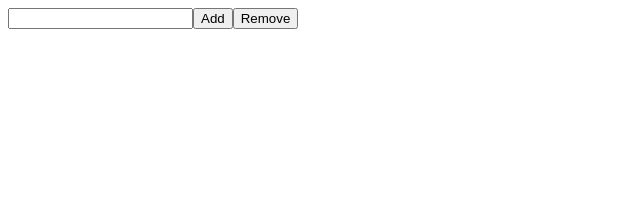
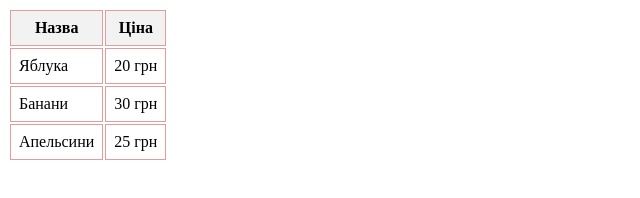
Before and after one commit to Bilychuk/lesson-js, a plain HTML site: page index.html in a window 1280 px wide. Shown: the whole page, without its empty margins (0-640 px from the left). Drawn offline with Linux system fonts and the light colour scheme.

Commit message:
add solution

```diff
--- /dev/null
+++ b/css/index.css
@@ -0,0 +1,16 @@
+#productTable th,
+#productTable td {
+  border: 1px solid rgb(231, 156, 156);
+  padding: 8px;
+}
+
+#productTable th {
+  background-color: #f2f2f2;
+  font-weight: bold;
+}
+
+#productDetails {
+  font-weight: 700;
+  font-style: italic;
+  font-size: 24px;
+}
--- a/index.html
+++ b/index.html
@@ -4,9 +4,35 @@
     <meta charset="UTF-8" />
     <meta name="viewport" content="width=device-width, initial-scale=1.0" />
     <title>Document</title>
+    <link rel="stylesheet" href="./css/index.css">
     <!-- <script src="./js/lesson1.js" defer></script> -->
     <!-- <script src="./js/lesson2.js" defer></script> -->
-    <script src="./js/lesson3.js" defer></script>
+    <!-- <script src="./js/lesson3.js" defer></script> -->
+    <script src="./js/lesson4.js" defer></script>
   </head>
-  <body></body>
+  <body>
+    <table id="productTable">
+      <thead>
+        <tr>
+          <th>Назва</th>
+          <th>Ціна</th>
+        </tr>
+      </thead>
+      <tbody>
+        <tr>
+          <td>Яблука</td>
+          <td>20 грн</td>
+        </tr>
+        <tr>
+          <td>Банани</td>
+          <td>30 грн</td>
+        </tr>
+        <tr>
+          <td>Апельсини</td>
+          <td>25 грн</td>
+        </tr>
+      </tbody>
+    </table>
+    <div id="productDetails"></div>
+  </body>
 </html>
--- /dev/null
+++ b/js/lesson4.js
@@ -0,0 +1,21 @@
+// task 1
+
+// Завдання 16
+//  При натисканні на будь-який рядок у табличці відобразіть
+//  повідомлення з назвою продукту та його ціною.
+//  "Ви вибрали <product> за <price>".
+
+const table  = document.querySelector("#productTable");
+const div = document.querySelector("#productDetails");
+
+table.addEventListener("click", (event) => {
+    if (event.target.nodeName !== "TD"){
+        return
+    }
+
+    const parent = event.target.parentNode;
+    const product = parent.firstElementChild.textContent;
+    const price = parent.lastElementChild.textContent;
+
+    div.textContent = `Ви вибрали ${product} за ${price}`;
+});
```
